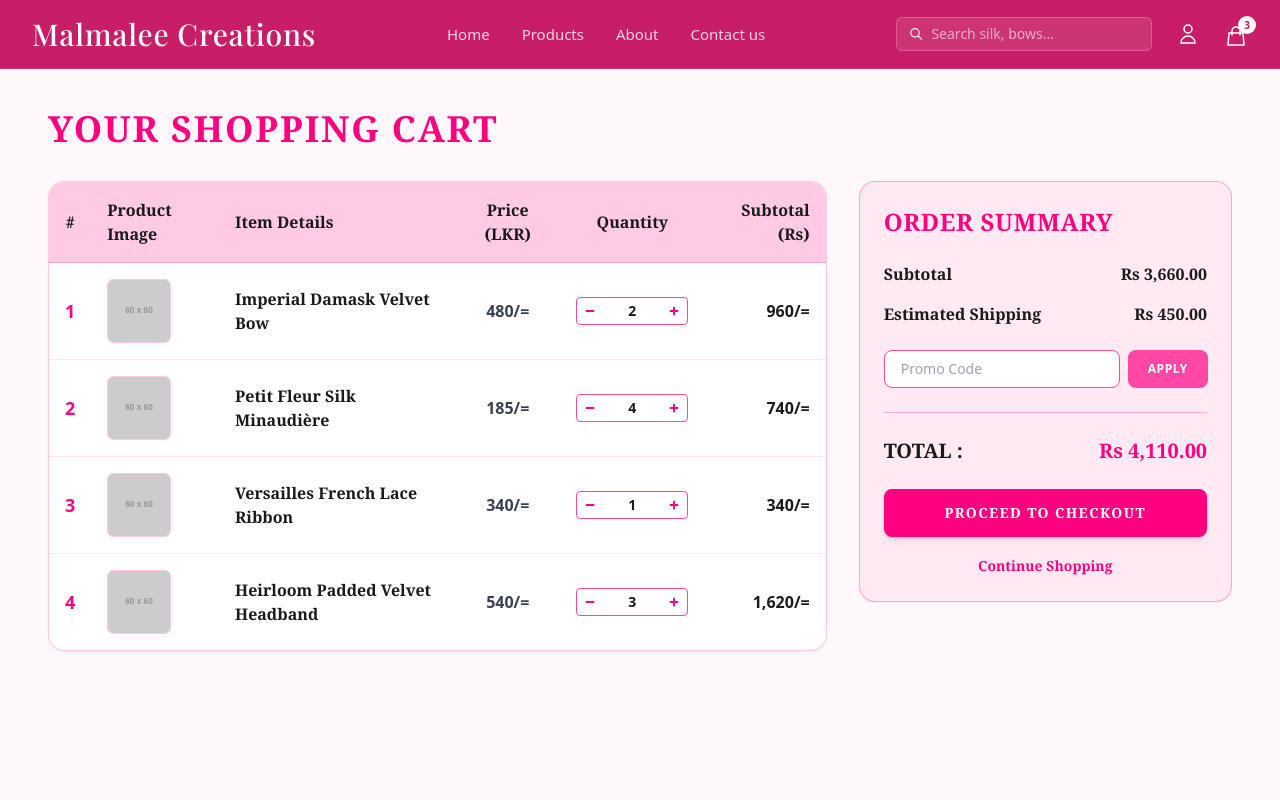
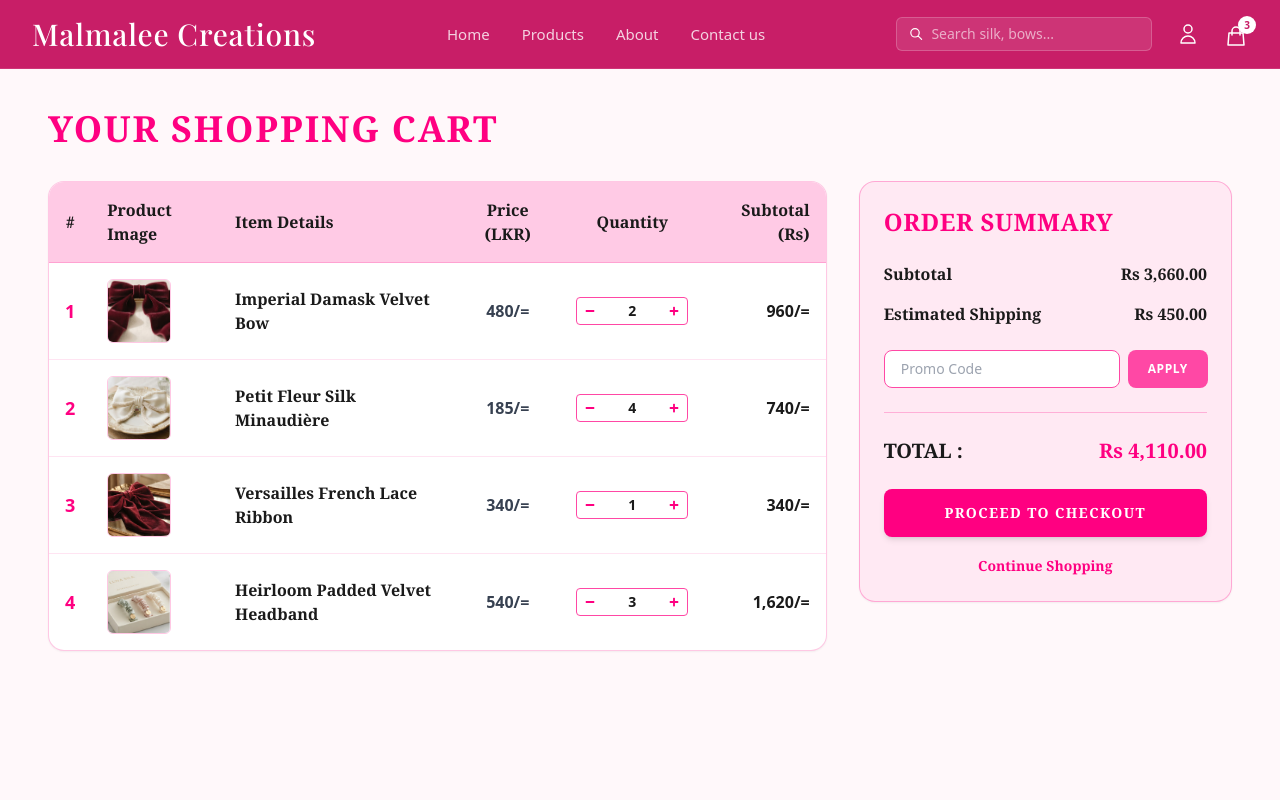
Before and after one commit to labsgunathilaka-ai/malmalee-creations-frontend, a React (Vite) app: page /cart in a window 1280 px wide. Shown: the top 800 px of the page. Built offline with nearby package versions, Linux system fonts and the light colour scheme; a web font is replaced by a local one.

Commit message:
Refactor About page and update product images in Cart, Checkout, and Order Confirmation pages

```diff
--- a/src/pages/About.jsx
+++ b/src/pages/About.jsx
@@ -38,13 +38,6 @@ const About = () => {
         <div className="absolute bottom-0 left-0 -mb-20 -ml-20 w-96 h-96 bg-amber-100/40 rounded-full blur-3xl pointer-events-none"></div>
 
         <div className="max-w-5xl mx-auto text-center relative z-10">
-
-          <div className="inline-flex items-center space-x-2 bg-white/80 border border-[#e5dcd0] px-3.5 py-1.5 rounded-full mb-6 shadow-xs">
-            <FiStar className="text-primaryPurple text-xs" />
-            <span className="text-[11px] font-bold text-darkPurple tracking-widest uppercase">
-              Meet The Founder & Atelier Story
-            </span>
-          </div>
 
           <h1 className="font-playfair text-4xl sm:text-5xl md:text-6xl font-bold text-darkPurple leading-tight mb-6">
             Handcrafted with Heart, Soul & Boundless Passion
--- a/src/pages/CustomerCart.jsx
+++ b/src/pages/CustomerCart.jsx
@@ -1,6 +1,10 @@
 import React, { useState } from 'react';
 import { FaPlus, FaMinus } from 'react-icons/fa';
 import { useNavigate } from 'react-router-dom';
+import product2 from '../assets/product-2.jpg';
+import product3 from '../assets/product-3.jpg';
+import product4 from '../assets/product-4.jpg';
+import product5 from '../assets/product-5.jpg';
 
 const Cart = () => {
   const navigate = useNavigate();
@@ -11,28 +15,28 @@ const Cart = () => {
       name: 'Imperial Damask Velvet Bow',
       price: 480,
       quantity: 2,
-      image: 'https://via.placeholder.com/60',
+      image: product2,
     },
     {
       id: 2,
       name: 'Petit Fleur Silk Minaudière',
       price: 185,
       quantity: 4,
-      image: 'https://via.placeholder.com/60',
+      image: product3,
     },
     {
       id: 3,
       name: 'Versailles French Lace Ribbon',
       price: 340,
       quantity: 1,
-      image: 'https://via.placeholder.com/60',
+      image: product4,
     },
     {
       id: 4,
       name: 'Heirloom Padded Velvet Headband',
       price: 540,
       quantity: 3,
-      image: 'https://via.placeholder.com/60',
+      image: product5,
     },
   ]);
 
--- a/src/pages/CustomerCheckout.jsx
+++ b/src/pages/CustomerCheckout.jsx
@@ -1,6 +1,10 @@
 import React, { useState } from 'react';
 import { FaMoneyBillWave, FaCreditCard, FaBoxOpen } from 'react-icons/fa';
 import { useNavigate } from 'react-router-dom';
+import product2 from '../assets/product-2.jpg';
+import product3 from '../assets/product-3.jpg';
+import product4 from '../assets/product-4.jpg';
+import product5 from '../assets/product-5.jpg';
 
 const Checkout = () => {
   const navigate = useNavigate();
@@ -22,7 +26,7 @@ const Checkout = () => {
   const orderItems = [
     {
       id: 1,
-      image: 'https://images.unsplash.com/photo--24d5c474f2ae?w=100&auto=format&fit=crop&q=60',
+      image: product2,
       title: 'Imported Oversized Velvet Bow',
       price: 480,
       quantity: 2,
@@ -31,7 +35,7 @@ const Checkout = () => {
     },
     {
       id: 2,
-      image: 'https://images.unsplash.com/photo-3dd850d97f1d?w=100&auto=format&fit=crop&q=60',
+      image: product3,
       title: 'Petit Gear Silk Scrunchies',
       price: 185,
       quantity: 4,
@@ -49,7 +53,7 @@ const Checkout = () => {
     },
     {
       id: 4,
-      image: 'https://images.unsplash.com/81f04f0cceab?w=100&auto=format&fit=crop&q=60',
+      image: product4,
       title: 'Heirloom Padded Velvet Headband',
       price: 540,
       quantity: 3,
--- a/src/pages/CustomerOrderConfirmation.jsx
+++ b/src/pages/CustomerOrderConfirmation.jsx
@@ -1,6 +1,10 @@
 import React, { useState } from 'react';
 import { FaMoneyBillWave, FaCreditCard, FaBoxOpen } from 'react-icons/fa';
 import { useNavigate } from 'react-router-dom';
+import product2 from '../assets/product-2.jpg';
+import product3 from '../assets/product-3.jpg';
+import product4 from '../assets/product-4.jpg';
+import product5 from '../assets/product-5.jpg';
 
 const Checkout = () => {
   const navigate = useNavigate();
@@ -22,7 +26,7 @@ const Checkout = () => {
   const orderItems = [
     {
       id: 1,
-      image: 'https://images.unsplash.com/photo-1584308666744-24d5c474f2ae?w=100&auto=format&fit=crop&q=60',
+      image: product2,
       title: 'Imported Oversized Velvet Bow',
       price: 480,
       quantity: 2,
@@ -31,7 +35,7 @@ const Checkout = () => {
     },
     {
       id: 2,
-      image: 'https://images.unsplash.com/photo-1606760227091-3dd850d97f1d?w=100&auto=format&fit=crop&q=60',
+      image: product3,
       title: 'Petit Gear Silk Scrunchies',
       price: 185,
       quantity: 4,
@@ -40,7 +44,7 @@ const Checkout = () => {
     },
     {
       id: 3,
-      image: 'https://images.unsplash.com/photo-1535632066927-ab7c9ab60908?w=100&auto=format&fit=crop&q=60',
+      image: product4,
       title: 'Versailles French Lace Ribbon',
       price: 340,
       quantity: 1,
@@ -49,7 +53,7 @@ const Checkout = () => {
     },
     {
       id: 4,
-      image: 'https://images.unsplash.com/photo-1590595906931-81f04f0cceab?w=100&auto=format&fit=crop&q=60',
+      image: product5,
       title: 'Heirloom Padded Velvet Headband',
       price: 540,
       quantity: 3,
```
